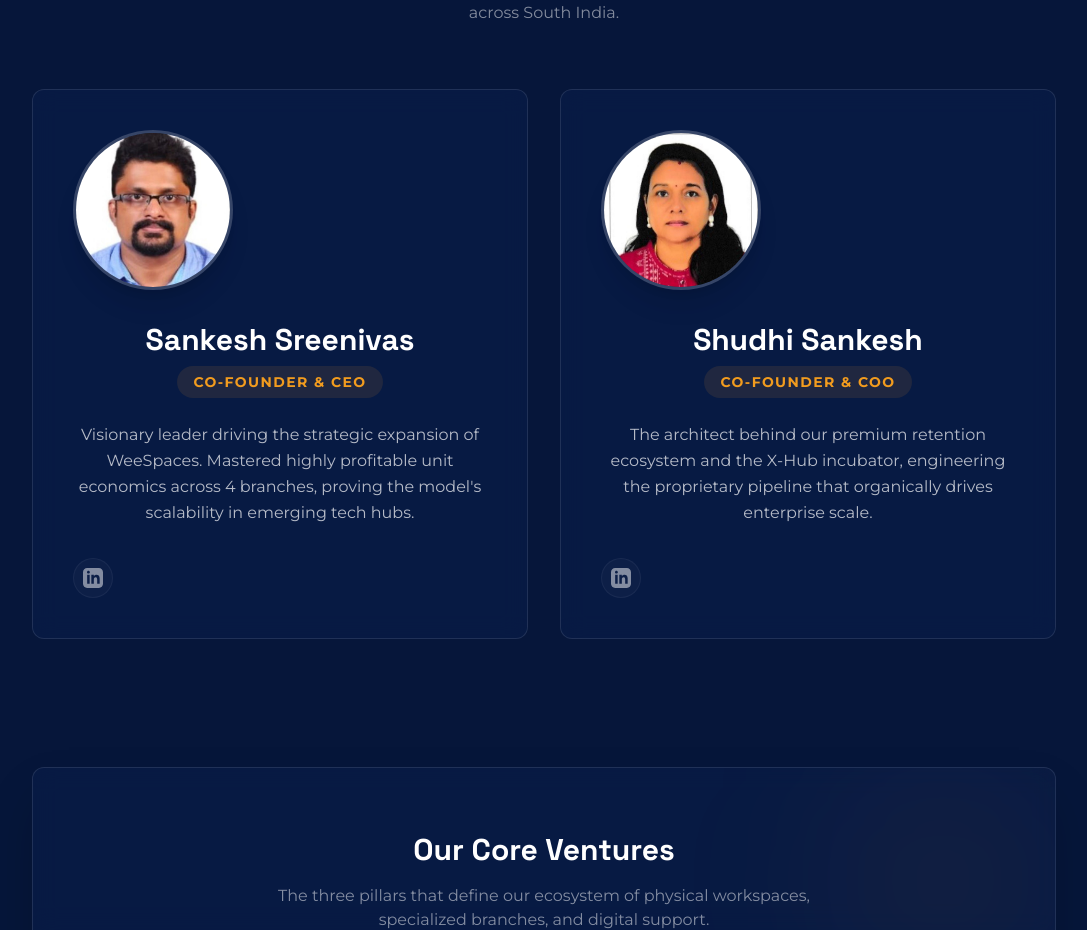
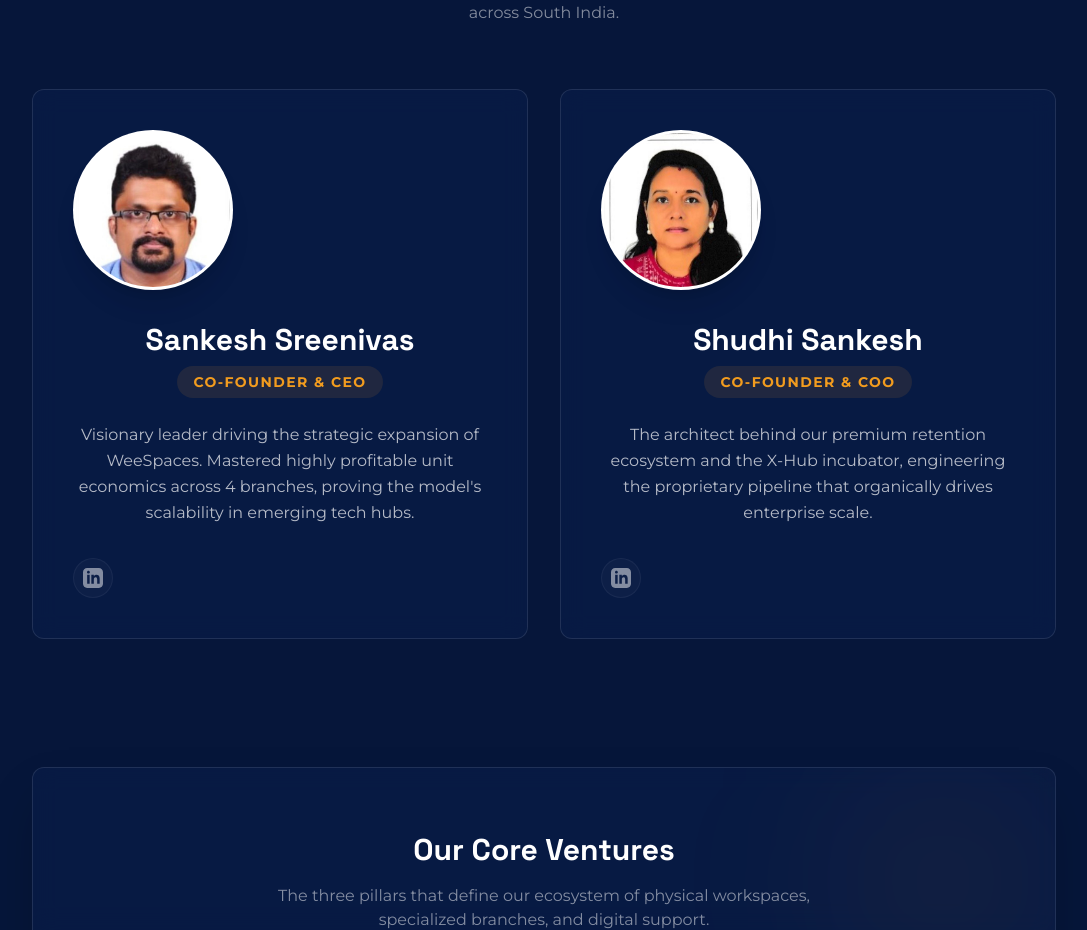
Before and after one commit to tonyjvelloor/weespaces-website, a Next.js app: page /about in a window 1280 px wide. Shown: the part 1761-2691 px from the top of the page, without its empty margins (96-1183 px from the left). Built offline with nearby package versions, Linux system fonts and the light colour scheme.

Commit message:
fix: center founder images and fix circle background styling

```diff
--- a/src/app/about/page.tsx
+++ b/src/app/about/page.tsx
@@ -91,8 +91,8 @@
           <div className="grid grid-cols-1 md:grid-cols-2 gap-8 max-w-5xl mx-auto">
             <ScrollReveal delay={0.1}>
                 <MouseGlowCard className="glass p-10 rounded-3xl text-center flex flex-col items-center h-full border border-white/10 group hover:border-accent/30 transition-colors">
-                  <div className="w-40 h-40 rounded-full bg-white/10 mb-8 flex items-center justify-center overflow-hidden border-[3px] border-white/10 group-hover:border-accent relative transition-colors shadow-xl">
-                    <Image src="/images/founder_sankesh.jpg" alt="Sankesh Sreenivas" fill className="object-cover object-center group-hover:scale-110 transition-transform duration-700" unoptimized />
+                  <div className="w-40 h-40 rounded-full bg-white mb-8 flex items-center justify-center overflow-hidden border-[3px] border-white/10 group-hover:border-accent relative transition-colors shadow-xl">
+                    <Image src="/images/founder_sankesh.jpg" alt="Sankesh Sreenivas" fill className="object-cover object-top group-hover:scale-110 transition-transform duration-700" unoptimized />
                   </div>
                   <h3 className="text-3xl font-bold mb-2">Sankesh Sreenivas</h3>
                   <p className="text-accent text-sm font-bold tracking-widest uppercase mb-6 bg-accent/10 px-4 py-1.5 rounded-full inline-block">Co-Founder & CEO</p>
@@ -107,8 +107,8 @@
 
             <ScrollReveal delay={0.2}>
                 <MouseGlowCard className="glass p-10 rounded-3xl text-center flex flex-col items-center h-full border border-white/10 group hover:border-accent/30 transition-colors">
-                  <div className="w-40 h-40 rounded-full bg-white/10 mb-8 flex items-center justify-center overflow-hidden border-[3px] border-white/10 group-hover:border-accent relative transition-colors shadow-xl">
-                    <Image src="/images/founder_shudhi.jpg" alt="Shudhi Sankesh" fill className="object-cover object-[center_15%] group-hover:scale-110 transition-transform duration-700" unoptimized />
+                  <div className="w-40 h-40 rounded-full bg-white mb-8 flex items-center justify-center overflow-hidden border-[3px] border-white/10 group-hover:border-accent relative transition-colors shadow-xl">
+                    <Image src="/images/founder_shudhi.jpg" alt="Shudhi Sankesh" fill className="object-cover object-top group-hover:scale-110 transition-transform duration-700" unoptimized />
                   </div>
                   <h3 className="text-3xl font-bold mb-2">Shudhi Sankesh</h3>
                   <p className="text-accent text-sm font-bold tracking-widest uppercase mb-6 bg-accent/10 px-4 py-1.5 rounded-full inline-block">Co-Founder & COO</p>
```
